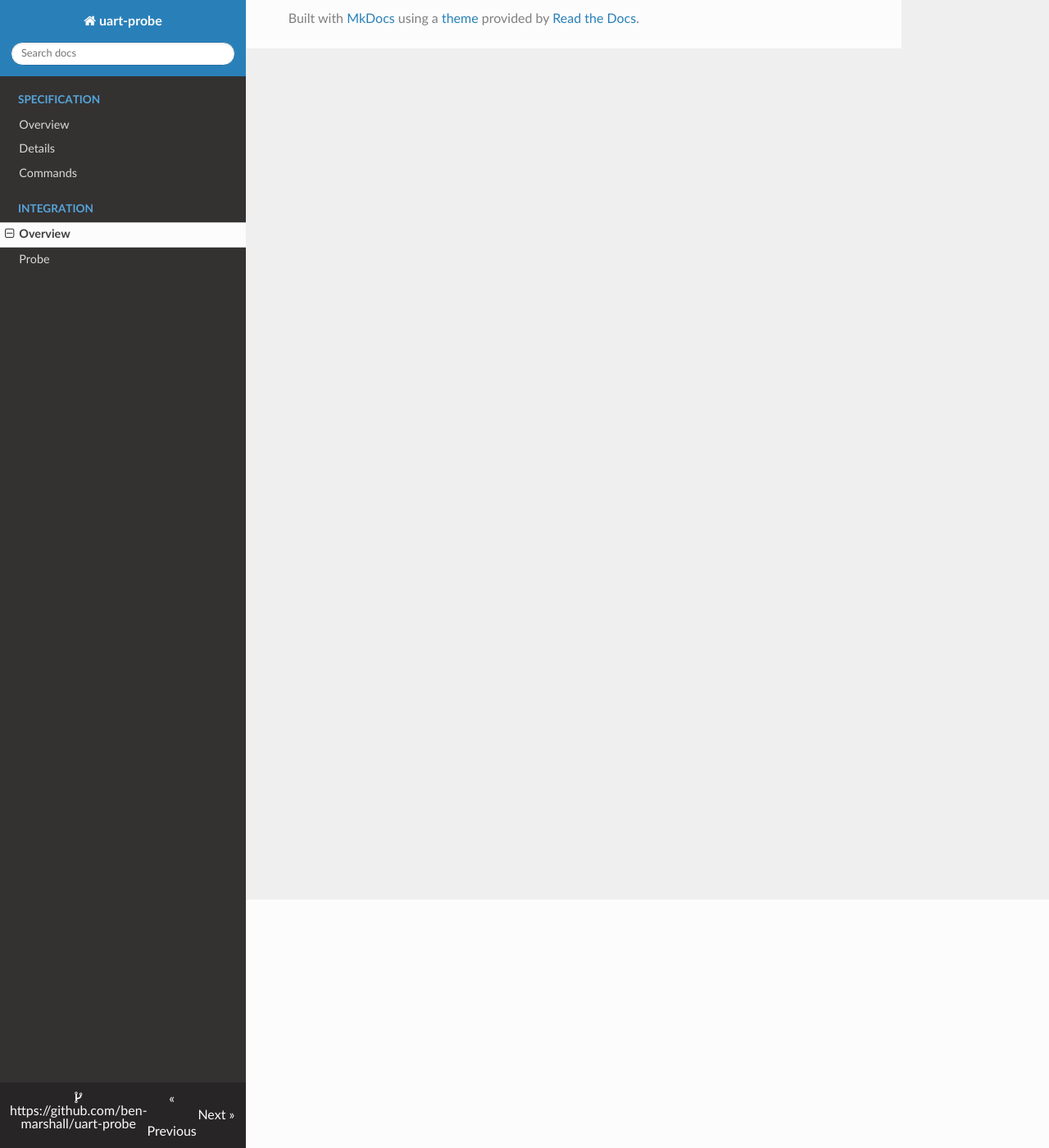
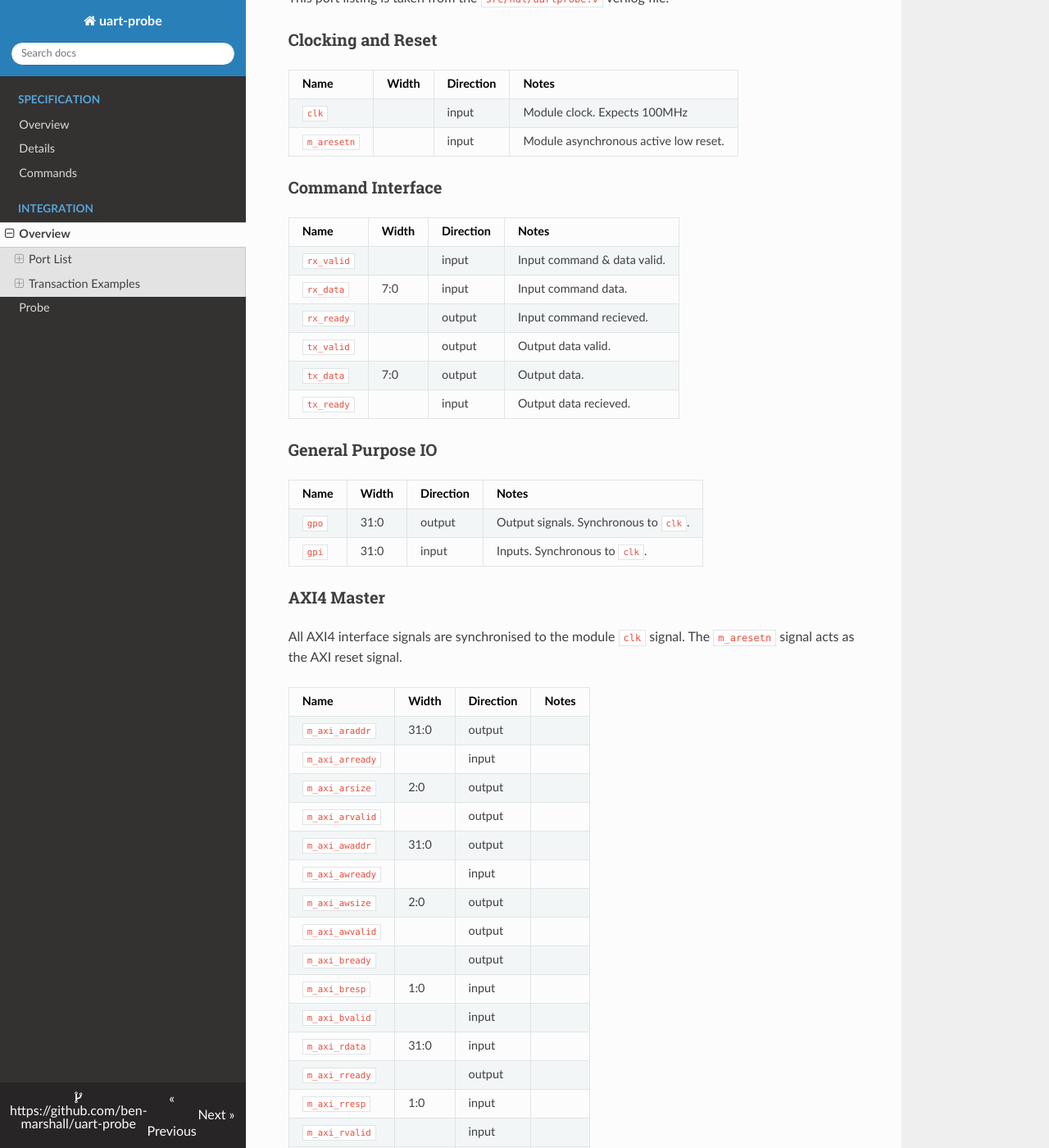
Before and after one commit to ben-marshall/verilog-probe, an MkDocs documentation site: the page built from docs/integration.md, in a window 1280 px wide and 1400 px high, scrolled down 303 px. Shown: the whole window at 82% size. Built offline with MkDocs 1.6.1, drawn with Linux system fonts in a browser that asks for light colours; nearby versions of some CDN libraries; old or Windows-style settings are respelled for this version of MkDocs; some of the changed text lies outside the part shown.

Commit message:
Written a barebones integration guide.  On branch master  Your branch is ahead of 'origin/master' by 3 commits.    (use "git push" to publish your local commits)
 Changes to be committed:
	modified:   docs/integration.md
	new file:   docs/txn-cmd-rsp-stall.svg
	new file:   docs/txn-cmd-rsp.svg
	new file:   docs/txn-cmd-wr.svg

```diff
--- a/docs/integration.md
+++ b/docs/integration.md
@@ -4,3 +4,81 @@
 This page describes how to integrate the uartprobe module into a project.
 
 ---
+
+## Port List
+
+This port listing is taken from the `src/hdl/uartprobe.v` verilog file.
+
+### Clocking and Reset
+
+ Name          | Width| Direction | Notes
+---------------|------|-----------|------------------------------------------
+`clk`          |      | input     | Module clock. Expects 100MHz
+`m_aresetn`    |      | input     | Module asynchronous active low reset.
+
+### Command Interface
+
+ Name          | Width| Direction | Notes
+---------------|------|-----------|------------------------------------------
+`rx_valid`     |      | input     | Input command & data valid.
+`rx_data`      |  7:0 | input     | Input command data.
+`rx_ready`     |      | output    | Input command recieved.
+`tx_valid`     |      | output    | Output data valid.
+`tx_data`      |  7:0 | output    | Output data.
+`tx_ready`     |      | input     | Output data recieved.
+
+### General Purpose IO
+
+ Name          | Width| Direction | Notes
+---------------|------|-----------|------------------------------------------
+`gpo`          | 31:0 | output    | Output signals. Synchronous to `clk`.
+`gpi`          | 31:0 | input     | Inputs. Synchronous to `clk`.
+
+### AXI4 Master
+
+All AXI4 interface signals are synchronised to the module `clk` signal. The
+`m_aresetn` signal acts as the AXI reset signal.
+
+ Name          | Width| Direction | Notes
+---------------|------|-----------|------------------------------------------
+`m_axi_araddr` | 31:0 | output    |
+`m_axi_arready`|      | input     |
+`m_axi_arsize` |  2:0 | output    |
+`m_axi_arvalid`|      | output    |
+`m_axi_awaddr` | 31:0 | output    |
+`m_axi_awready`|      | input     |
+`m_axi_awsize` |  2:0 | output    |
+`m_axi_awvalid`|      | output    |
+`m_axi_bready` |      | output    |
+`m_axi_bresp`  |  1:0 | input     |
+`m_axi_bvalid` |      | input     |
+`m_axi_rdata`  | 31:0 | input     |
+`m_axi_rready` |      | output    |
+`m_axi_rresp`  |  1:0 | input     |
+`m_axi_rvalid` |      | input     |
+`m_axi_wdata`  | 31:0 | output    |
+`m_axi_wready` |      | input     |
+`m_axi_wstrb`  |  3:0 | output    |
+`m_axi_wvalid` |      | output    |
+
+## Transaction Examples
+
+The example transactions below show the Command Interface from the point of
+view of the probe module. That is, RX means the probe module is recieving
+data, and TX means it is responding with data. The probe never sends anything
+without having first recieved a command.
+
+### Simple Command-Response
+
+![Simple Command-Response](txn-cmd-rsp.svg)
+
+### Simple Command With Write Data & No Response
+
+![Simple Command-Data](txn-cmd-wr.svg)
+
+Note that there is no requirement for the data to immediately follow the
+command.
+
+### Stalled Command-Response
+
+![Stalled Command-Response](txn-cmd-rsp-stall.svg)
```
Also changed, not shown: docs/txn-cmd-rsp-stall.svg (added), docs/txn-cmd-rsp.svg (added), docs/txn-cmd-wr.svg (added).
